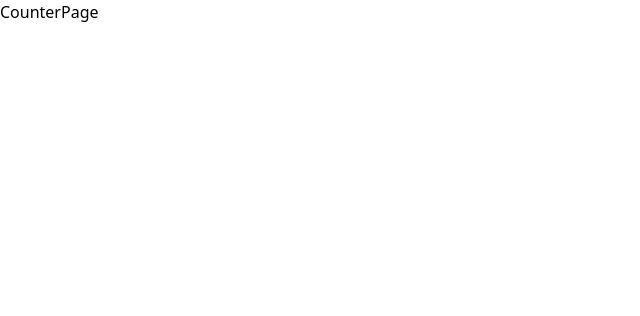
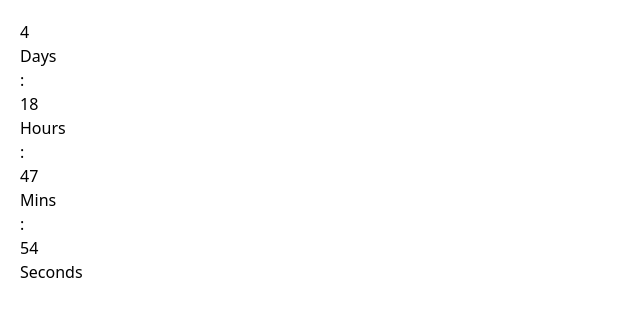
Before and after one commit to Samueljr-web/countdown-app, a React (Create React App) app in the folder client/: page /countdown in a window 1280 px wide. Shown: the top 316 px of the page, without its empty margins (0-640 px from the left). Built offline with nearby package versions, Linux system fonts and the light colour scheme.

Commit message:
feat: add counter page structure

```diff
--- a/client/src/App.js
+++ b/client/src/App.js
@@ -4,12 +4,19 @@
 import CounterPage from "./pages/CounterPage";
 
 function App() {
+
+  // use API call to get user inputted time and date.
+  const userDate = (new Date("2022-11-30"));
+
   return (
     <>
       <Router>
         <Routes>
           <Route path="/" element={<HomePage />} />
-          <Route path="/countdown" element={<CounterPage />} />
+          <Route
+            path="/countdown"
+            element={<CounterPage targetDate={userDate} />}
+          />
         </Routes>
       </Router>
     </>
--- /dev/null
+++ b/client/src/hooks/useCountdown.js
@@ -0,0 +1,33 @@
+import { useEffect, useState } from 'react';
+
+const useCountdown = (targetDate) => {
+  const countDownDate = new Date(targetDate).getTime();
+
+  const [countDown, setCountDown] = useState(
+    countDownDate - new Date().getTime()
+  );
+
+  useEffect(() => {
+    const interval = setInterval(() => {
+      setCountDown(countDownDate - new Date().getTime());
+    }, 1000);
+
+    return () => clearInterval(interval);
+  }, [countDownDate]);
+
+  return getReturnValues(countDown);
+};
+
+const getReturnValues = (countDown) => {
+  // calculate time left
+  const days = Math.floor(countDown / (1000 * 60 * 60 * 24));
+  const hours = Math.floor(
+    (countDown % (1000 * 60 * 60 * 24)) / (1000 * 60 * 60)
+  );
+  const minutes = Math.floor((countDown % (1000 * 60 * 60)) / (1000 * 60));
+  const seconds = Math.floor((countDown % (1000 * 60)) / 1000);
+
+  return [days, hours, minutes, seconds];
+};
+
+export { useCountdown };
--- a/client/src/pages/CounterPage.jsx
+++ b/client/src/pages/CounterPage.jsx
@@ -1,9 +1,51 @@
-import React from 'react'
+import React from 'react';
+import { useCountdown } from '../hooks/useCountdown';
 
-function CounterPage() {
+export default function CounterPage ({ targetDate }) {
+  const [days, hours, minutes, seconds] = useCountdown(targetDate);
+
+  if (days + hours + minutes + seconds <= 0) {
+    return <ExpiredNotice />;
+  } else {
+    return (
+      <ShowCounter
+        days={days}
+        hours={hours}
+        minutes={minutes}
+        seconds={seconds}
+      />
+    );
+  }
+};
+
+const ShowCounter = ({ days, hours, minutes, seconds }) => {
   return (
-    <div>CounterPage</div>
-  )
-}
+    <div className="show-counter p-5">
+        <DateTimeDisplay value={days} type={'Days'} isDanger={days <= 3} />
+        <p>:</p>
+        <DateTimeDisplay value={hours} type={'Hours'} isDanger={false} />
+        <p>:</p>
+        <DateTimeDisplay value={minutes} type={'Mins'} isDanger={false} />
+        <p>:</p>
+        <DateTimeDisplay value={seconds} type={'Seconds'} isDanger={false} />
+    </div>
+  );
+};
 
-export default CounterPage
+const DateTimeDisplay = ({ value, type, isDanger }) => {
+  return (
+    <div className={isDanger ? 'countdown danger' : 'countdown'}>
+      <p>{value}</p>
+      <span>{type}</span>
+    </div>
+  );
+};
+
+const ExpiredNotice = () => {
+  return (
+    <div className="expired-notice">
+      <span>Expired!!!</span>
+      <p>Please select a future date and time.</p>
+    </div>
+  );
+};
```
